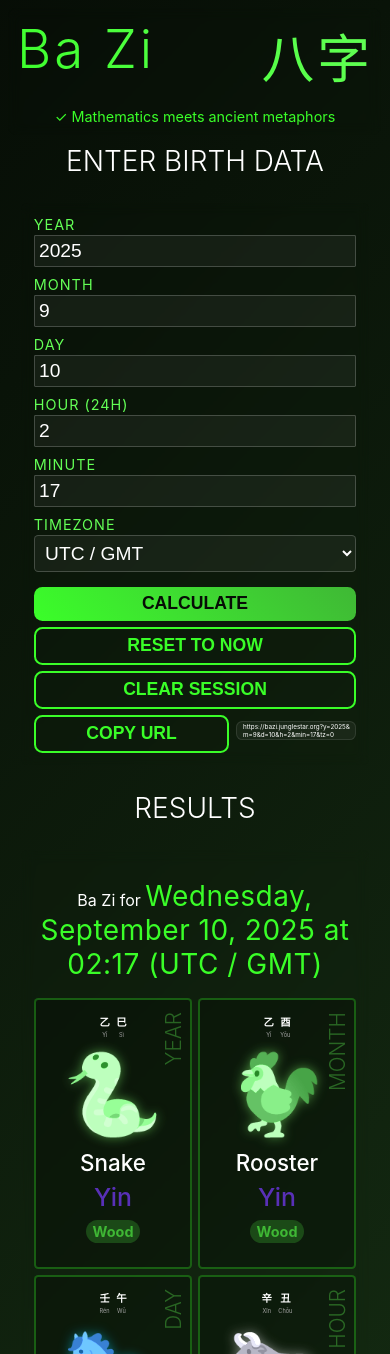
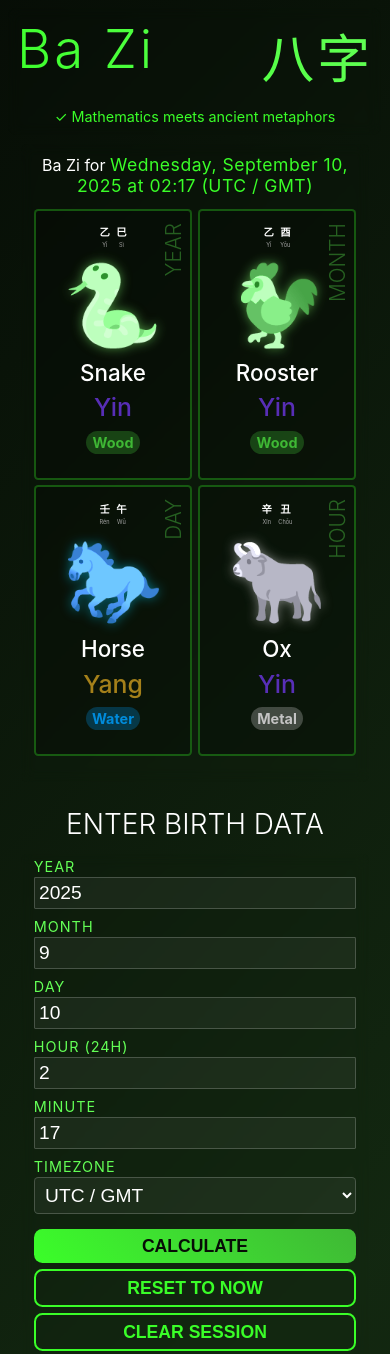
Before and after one commit to junglesta/BAZI, a plain HTML site: page index.html in a window 390 px wide. Shown: the top 1354 px of the page. Drawn offline with Linux system fonts and the light colour scheme.

Commit message:
mobile view first | moved Results to top

```diff
--- a/index.html
+++ b/index.html
@@ -264,6 +264,9 @@
                 padding-inline: var(--spacing-lg);
                 margin-block: var(--spacing-2xl);
                 margin-inline: var(--spacing-lg);
+
+                padding-top: var(--spacing-sm);
+                margin-top: var(--spacing-sm);
             }
 
             /* Forms */
@@ -361,11 +364,11 @@
             /* Date Display */
             .calculated-date-info {
                 text-align: center;
-                margin-block: var(--spacing-xl);
+                margin-block: var(--spacing-md);
             }
 
             .date-display {
-                font-size: var(--font-size-2xl) !important;
+                font-size: var(--font-size-md) !important;
                 color: var(--color-primary);
                 letter-spacing: 0.5px;
             }
@@ -858,6 +861,36 @@
             </header>
 
             <main>
+                <section aria-labelledby="results-title" class="relative">
+                    <!--<h2
+                        id="results-title"
+                        class="section-title uppercase center"
+                    >
+                        NOW, HERE
+                    </h2>-->
+                    <div class="section-card">
+                        <output
+                            class="calculated-date-info"
+                            id="calculatedDateInfo"
+                            style="display: none"
+                            aria-live="polite"
+                        >
+                            <span>Ba Zi for </span
+                            ><time class="date-display" id="dateDisplay">
+                                <!-- Date info will be inserted here -->
+                            </time>
+                        </output>
+
+                        <!-- Pillars Container -->
+                        <div
+                            class="pillars-container"
+                            id="pillarsContainer"
+                            role="region"
+                            aria-label="Four Pillars of Destiny"
+                        ></div>
+                    </div>
+                </section>
+
                 <section aria-labelledby="input-title" class="relative">
                     <h2 id="input-title" class="section-title uppercase center">
                         Enter Birth data
@@ -1024,36 +1057,6 @@
                     </form>
                 </section>
 
-                <section aria-labelledby="results-title" class="relative">
-                    <h2
-                        id="results-title"
-                        class="section-title uppercase center"
-                    >
-                        Results
-                    </h2>
-                    <div class="section-card">
-                        <output
-                            class="calculated-date-info"
-                            id="calculatedDateInfo"
-                            style="display: none"
-                            aria-live="polite"
-                        >
-                            <span>Ba Zi for </span
-                            ><time class="date-display" id="dateDisplay">
-                                <!-- Date info will be inserted here -->
-                            </time>
-                        </output>
-
-                        <!-- Pillars Container -->
-                        <div
-                            class="pillars-container"
-                            id="pillarsContainer"
-                            role="region"
-                            aria-label="Four Pillars of Destiny"
-                        ></div>
-                    </div>
-                </section>
-
                 <section aria-labelledby="understanding-title" class="relative">
                     <h2
                         id="understanding-title"
```
